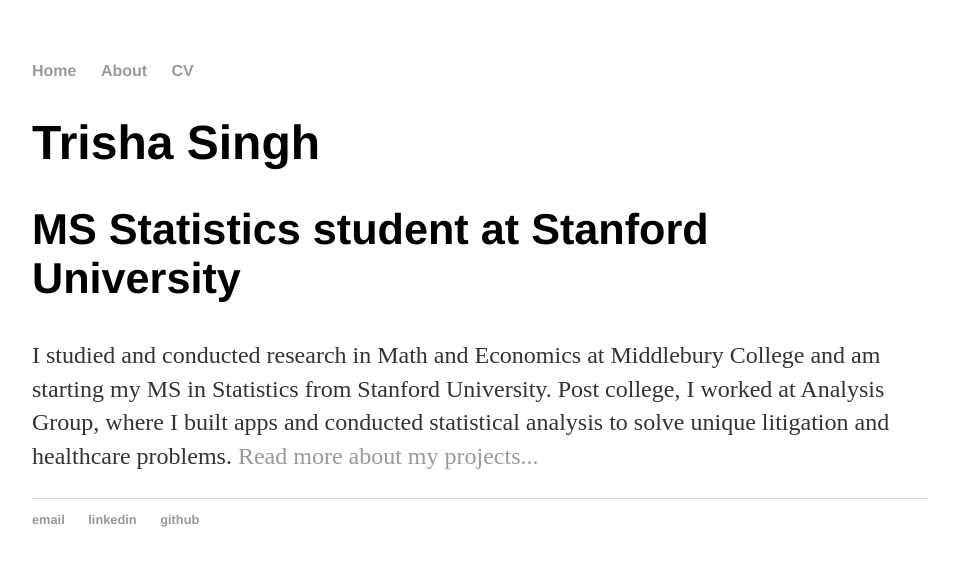
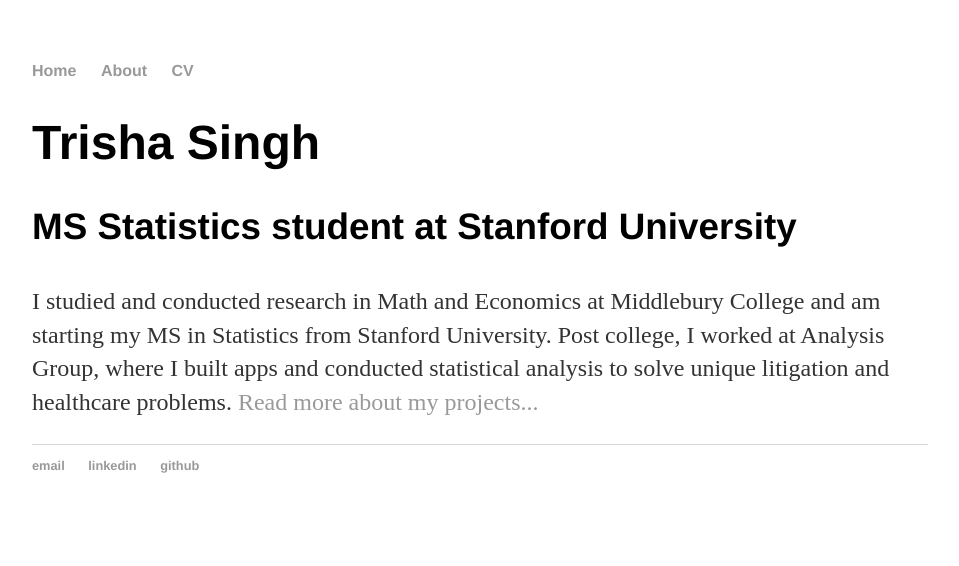
Before and after one commit to trishasingh/trishasingh.github.io, a Jekyll site: the page built from index.html, in a window 1280 px wide. Shown: the top 566 px of the page, without its empty margins (160-1119 px from the left). Built offline with Jekyll 4.4.1, drawn with Linux system fonts in a browser that asks for light colours.

Commit message:
fixed cv link...again

```diff
--- a/_layouts/default.html
+++ b/_layouts/default.html
@@ -13,7 +13,7 @@
 <ul>
 <li><a href="/">Home</a></li>
 <li><a href="/about">About</a></li>
-<li><a href="/cv/Trisha%20fResume%20fAug%20f2019.pdf">CV</a></li>
+<li><a href="/cv/Trisha%20Resume%20Aug%202019.pdf">CV</a></li>
 </ul>
     </nav>
 <div class="container">
--- a/index.html
+++ b/index.html
@@ -5,7 +5,7 @@
 
 		<div class="blurb">
 			<h1>Trisha Singh</h1>
-			<h2>MS Statistics student at Stanford University</h2>
+			<h3>MS Statistics student at Stanford University</h3>
 			<p>I studied and conducted research in Math and Economics at Middlebury College
 				and am starting my MS in Statistics from Stanford University.
 				Post college, I worked at Analysis Group, where I built apps and conducted
```
